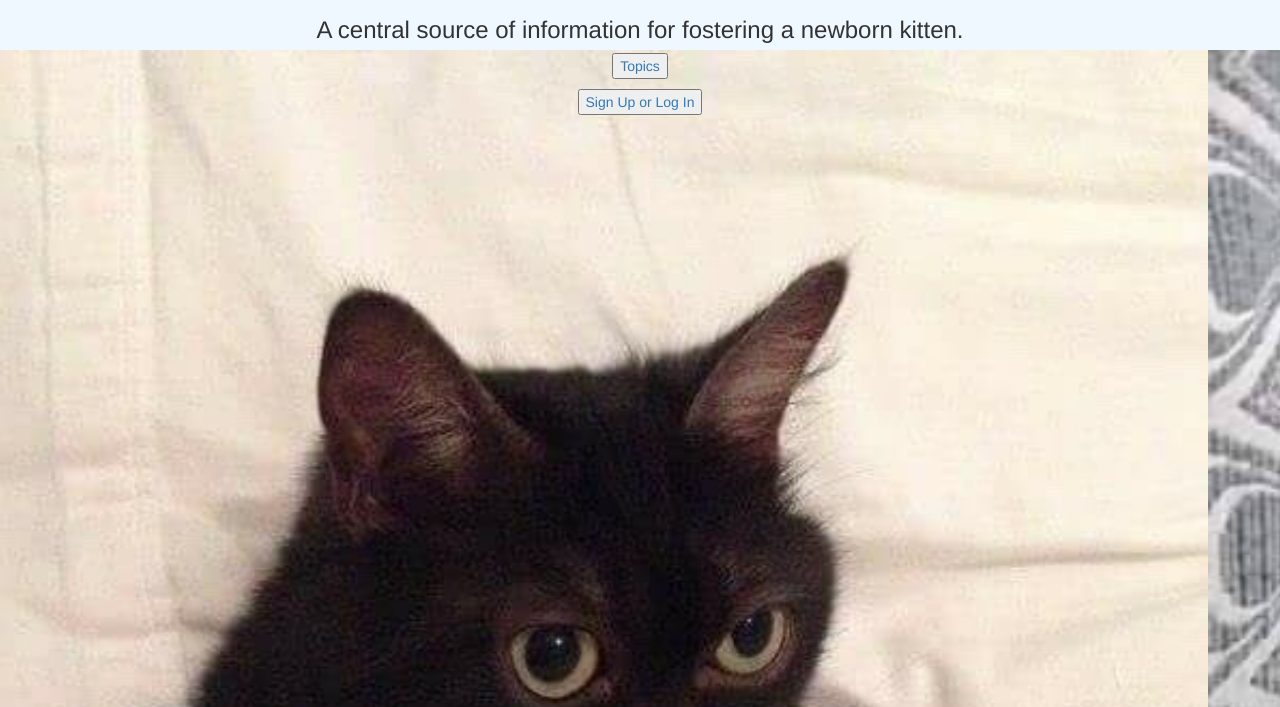
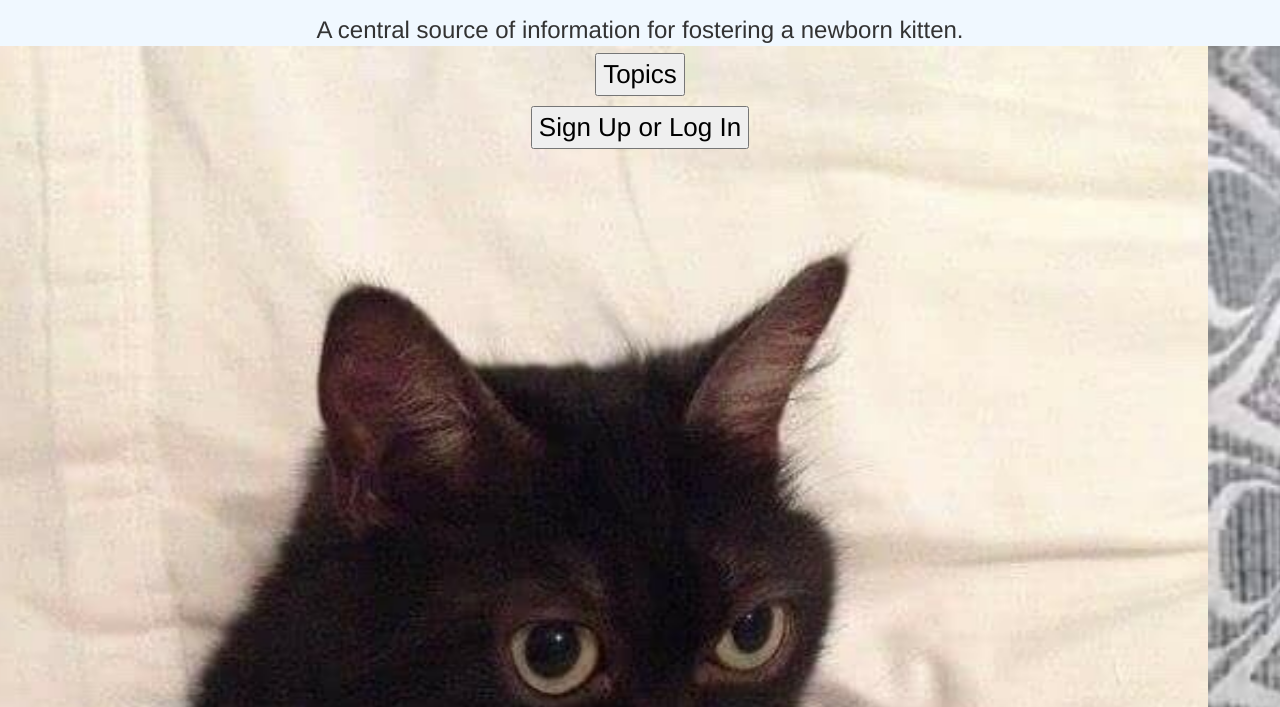
Before and after one commit to realonlytomd/kittens, a website: page public/index.html in a window 1280 px wide. Shown: the part 63-770 px from the top of the page. Drawn offline with nearby package versions, Linux system fonts and the light colour scheme.

Commit message:
added some css for buttons fixed z level

```diff
--- a/public/assets/css/userStyle.css
+++ b/public/assets/css/userStyle.css
@@ -11,9 +11,10 @@ body {
     background-color: aliceblue;
 }
 
-#innerCar {
-    margin-top: -65px;
-    z-index: -1;
+#carouselBackground, #innerCar{
+    margin-top: -103px;
+    z-index: -100;
+    pointer-events: none;
 }
 
 .no-gutters {
@@ -27,7 +28,16 @@ body {
     width: 100%;
 }
 
-button#createKitten, button#signupButton {
+span#topicButton, span#signupButton {
+    z-index: 100;
+    font-size: 26px;
+}
+
+button#justTopicButton, button#justButton {
+    color: black;
+}
+
+button#createKitten, button#justButton {
     margin-top: 10px;
 }
 
--- a/public/index.html
+++ b/public/index.html
@@ -17,10 +17,10 @@
           <h3>A central source of information for fostering a newborn kitten.</h3>
           <!-- Code for inserting a button to take the user to Topics page
             Might need js code to take to page, but maybe a href is ok. -->
-          <a href="/topic"><button type="button">Topics</button></a>
+          <span id="topicButton"><a href="/topic"><button type="button" id="justTopicButton">Topics</button></a></span>
           <br />
           <!-- Code for inserting a button to take the user to the login page -->
-          <a href="/login"><button type="button" id="signupButton">Sign Up or Log In</button></a>
+          <span id="signupButton"><a href="/login"><button type="button" id="justButton">Sign Up or Log In</button></a></span>
         </div>
       </div>
       <div class="row">
```
